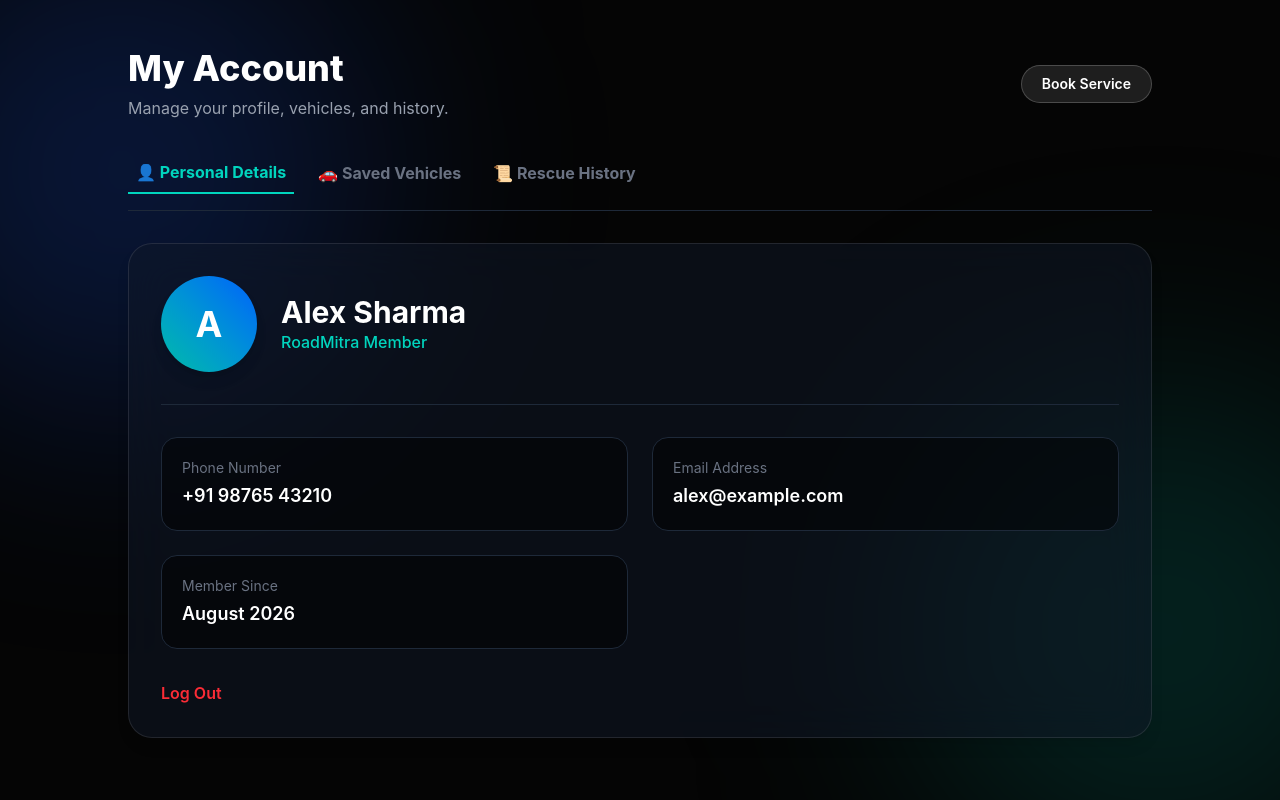
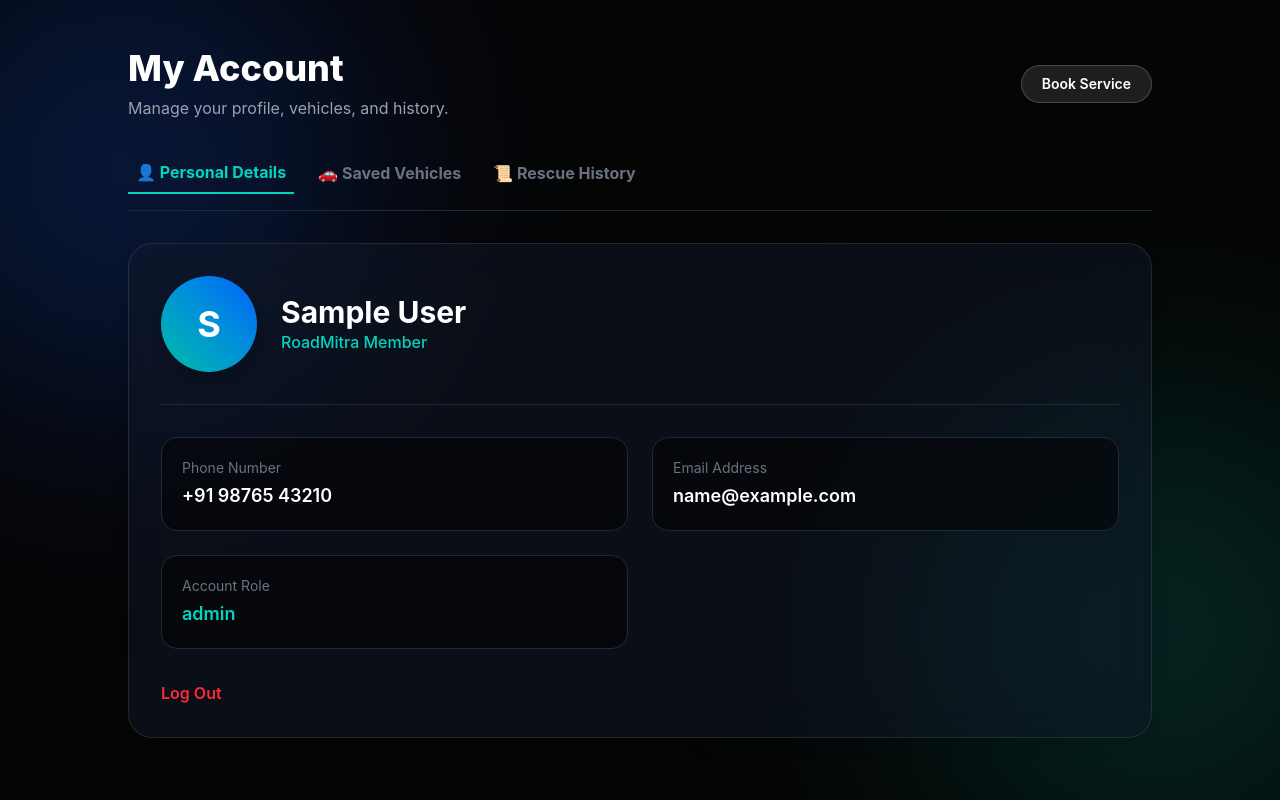
Before and after one commit to himanshudubey7778/RoadMitra, a Next.js app: page /user in a window 1280 px wide. Built offline with nearby package versions, Linux system fonts and the light colour scheme; sample sign-in values are in the browser's storage.

Commit message:
fix user profile page to load dynamic user data from localStorage

```diff
--- a/app/user/page.js
+++ b/app/user/page.js
@@ -1,19 +1,34 @@
 "use client";
-import { useState } from "react";
+import { useState, useEffect } from "react";
+import { useRouter } from "next/navigation";
 import Link from "next/link";
 
 export default function UserProfile() {
+  const router = useRouter();
   const [activeTab, setActiveTab] = useState("profile");
+  const [user, setUser] = useState(null);
 
-  // Mock Data: User Details
-  const userData = {
-    name: "Alex Sharma",
-    phone: "+91 98765 43210",
-    email: "alex@example.com",
-    memberSince: "August 2026",
+  // Load logged-in user data from localStorage
+  useEffect(() => {
+    const storedUser = localStorage.getItem("user");
+    if (storedUser) {
+      try {
+        setUser(JSON.parse(storedUser));
+      } catch (e) {
+        console.error("Failed to parse user session", e);
+      }
+    } else {
+      // Agar user login nahi hai toh login page par bhej do
+      router.push("/login");
+    }
+  }, [router]);
+
+  const handleLogout = () => {
+    localStorage.removeItem("user");
+    router.push("/login");
   };
 
-  // Mock Data: Saved Vehicles
+  // Mock Data: Saved Vehicles (Aap isko baad mein backend se connect kar sakte hain)
   const savedVehicles = [
     {
       id: 1,
@@ -48,6 +63,12 @@ export default function UserProfile() {
       cost: "₹300",
     },
   ];
+
+  // Get initials for avatar fallback
+  const getInitials = (name) => {
+    if (!name) return "U";
+    return name.charAt(0).toUpperCase();
+  };
 
   return (
     <div className="min-h-screen bg-[#050505] text-white py-12 px-6 relative overflow-hidden">
@@ -99,10 +120,12 @@ export default function UserProfile() {
           <div className="bg-gray-900/50 backdrop-blur-xl border border-white/10 p-8 rounded-3xl shadow-lg animate-in fade-in duration-300">
             <div className="flex items-center gap-6 mb-8 border-b border-gray-800 pb-8">
               <div className="w-24 h-24 bg-gradient-to-tr from-teal-500 to-blue-600 rounded-full flex items-center justify-center text-4xl font-bold shadow-lg">
-                {userData.name.charAt(0)}
+                {getInitials(user?.name)}
               </div>
               <div>
-                <h2 className="text-3xl font-bold">{userData.name}</h2>
+                <h2 className="text-3xl font-bold">
+                  {user?.name || "Loading..."}
+                </h2>
                 <p className="text-teal-400 font-medium">RoadMitra Member</p>
               </div>
             </div>
@@ -110,18 +133,28 @@ export default function UserProfile() {
             <div className="grid grid-cols-1 md:grid-cols-2 gap-6">
               <div className="bg-black/50 p-5 rounded-2xl border border-gray-800">
                 <p className="text-gray-500 text-sm mb-1">Phone Number</p>
-                <p className="font-semibold text-lg">{userData.phone}</p>
+                <p className="font-semibold text-lg">
+                  {user?.phone || "+91 98765 43210"}
+                </p>
               </div>
               <div className="bg-black/50 p-5 rounded-2xl border border-gray-800">
                 <p className="text-gray-500 text-sm mb-1">Email Address</p>
-                <p className="font-semibold text-lg">{userData.email}</p>
+                <p className="font-semibold text-lg">
+                  {user?.email || "user@example.com"}
+                </p>
               </div>
               <div className="bg-black/50 p-5 rounded-2xl border border-gray-800">
-                <p className="text-gray-500 text-sm mb-1">Member Since</p>
-                <p className="font-semibold text-lg">{userData.memberSince}</p>
+                <p className="text-gray-500 text-sm mb-1">Account Role</p>
+                <p className="font-semibold text-lg text-teal-400">
+                  {user?.role || "CUSTOMER"}
+                </p>
               </div>
             </div>
-            <button className="mt-8 text-red-500 font-semibold hover:text-red-400 transition-colors">
+
+            <button
+              onClick={handleLogout}
+              className="mt-8 text-red-500 font-semibold hover:text-red-400 transition-colors cursor-pointer"
+            >
               Log Out
             </button>
           </div>
```
